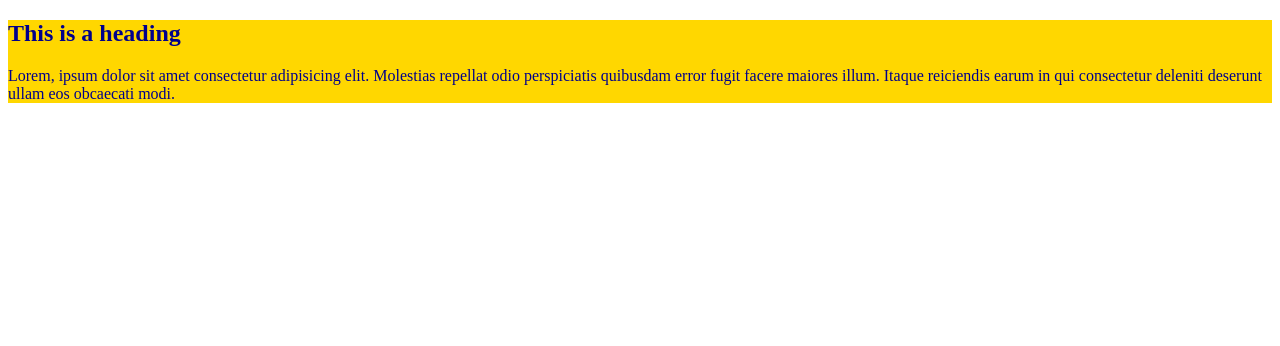
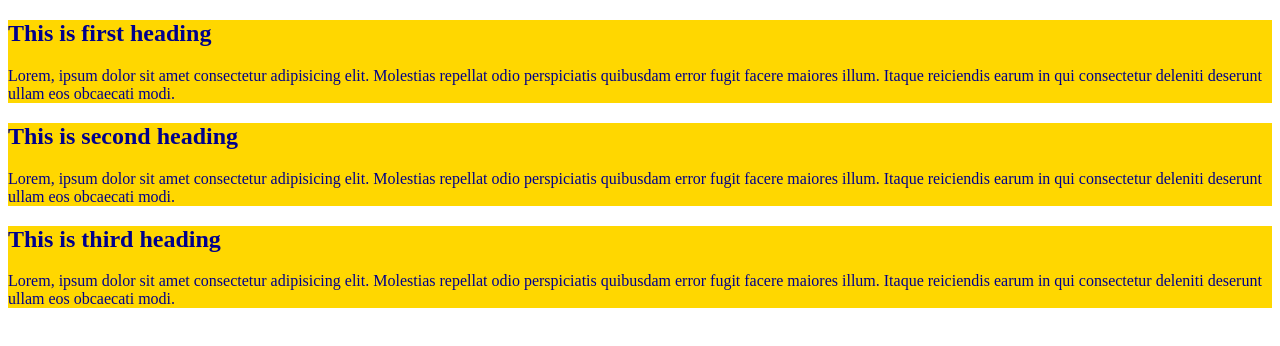
Before and after one commit to SadiqurApon/the-simple-repo, a plain HTML site: page index.html in a window 1280 px wide. Drawn offline with Linux system fonts and the light colour scheme.

Commit message:
add all div

```diff
--- a/index.html
+++ b/index.html
@@ -8,7 +8,15 @@
 </head>
 <body>
     <div>
-        <h2>This is a heading</h2>
+        <h2>This is first heading</h2>
+        <p>Lorem, ipsum dolor sit amet consectetur adipisicing elit. Molestias repellat odio perspiciatis quibusdam error fugit facere maiores illum. Itaque reiciendis earum in qui consectetur deleniti deserunt ullam eos obcaecati modi.</p>
+    </div>
+    <div>
+        <h2>This is second heading</h2>
+        <p>Lorem, ipsum dolor sit amet consectetur adipisicing elit. Molestias repellat odio perspiciatis quibusdam error fugit facere maiores illum. Itaque reiciendis earum in qui consectetur deleniti deserunt ullam eos obcaecati modi.</p>
+    </div>
+    <div>
+        <h2>This is third heading</h2>
         <p>Lorem, ipsum dolor sit amet consectetur adipisicing elit. Molestias repellat odio perspiciatis quibusdam error fugit facere maiores illum. Itaque reiciendis earum in qui consectetur deleniti deserunt ullam eos obcaecati modi.</p>
     </div>
 </body>
```
